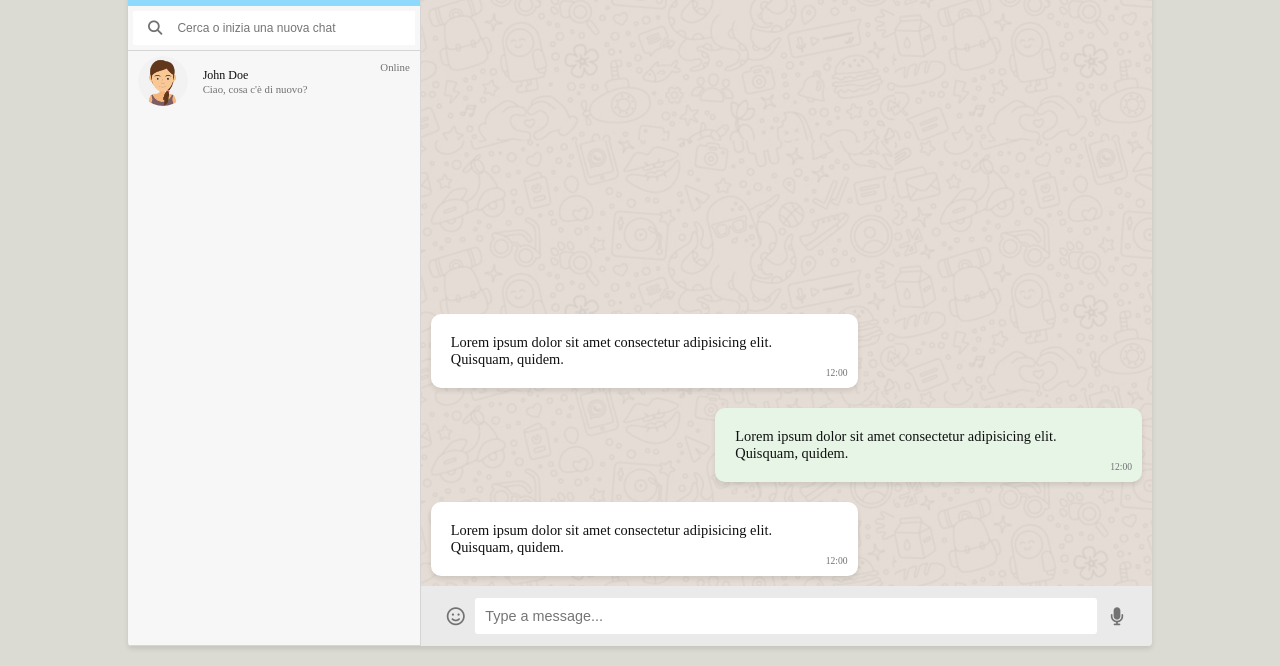
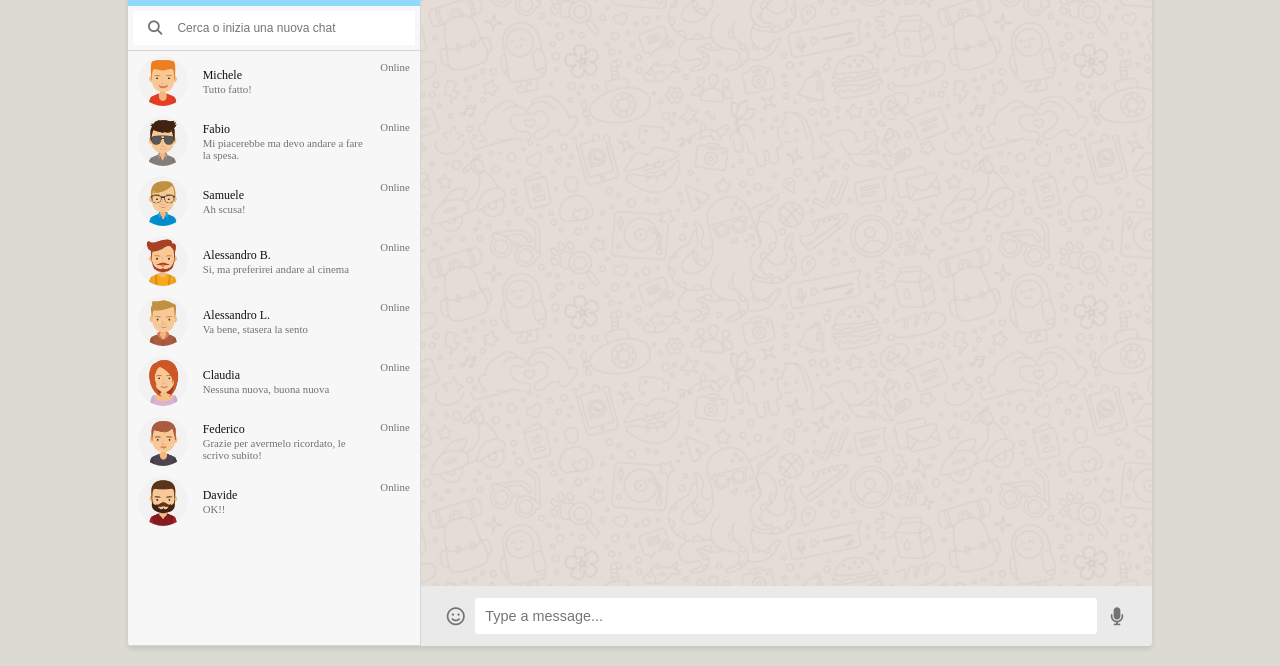
Before and after one commit to sargon17/vue-boolzapp, a plain HTML site: page index.html in a window 1280 px wide. Shown: the part 134-800 px from the top of the page. Drawn offline with nearby package versions, Linux system fonts and the light colour scheme.

Commit message:
Contacts section done & messages displayer done

```diff
--- a/index.html
+++ b/index.html
@@ -8,7 +8,8 @@
     <link rel="stylesheet" href="style/cleaner.css">
     <link rel="stylesheet" href="style/style.css">
     <script src="https://cdn.jsdelivr.net/npm/vue@2/dist/vue.js"></script>
-    <script src="script/script.js" defer></script>
+
+    <script src="script/script.js" defer type="module"></script>
     <link rel="preconnect" href="https://fonts.googleapis.com">
     <link rel="preconnect" href="https://fonts.gstatic.com" crossorigin>
     <link href="https://fonts.googleapis.com/css2?family=Montserrat:wght@300;400;500;600;700;800&display=swap"
@@ -22,7 +23,7 @@
 <body>
     <div class="wa__bg">
         <div class="top-bg"></div>
-        <div class="wa__main-container">
+        <div class="wa__main-container" id="app">
             <div class="wa__contacts-section">
                 <!-- contacts header section -->
                 <div class="wa__contacts__header">
@@ -71,16 +72,17 @@
                 <div class="wa__contacts__contacts-list-section">
                     <div class="wa__contacts__contacts-list">
                         <!-- contact card -->
-                        <div class="wa__contacts__contact-item">
+                        <div class="wa__contacts__contact-item" v-for="contact in contacts"
+                            @click="activeThisContact(contact)">
                             <div class="wa__contacts__contact-item__img">
-                                <img src="img/avatar_io.jpg" alt="user">
+                                <img :src="imgTemplate(contact)" :alt="contact.name">
                             </div>
                             <div class="wa__contacts__contact-item__data">
                                 <div class="wa__contacts__contact-item__name">
-                                    <p>John Doe</p>
+                                    <p>{{contact.name}}</p>
                                 </div>
                                 <div class="wa__contacts__contact-item__last-message">
-                                    <p>Ciao, cosa c'è di nuovo?</p>
+                                    <p>{{lastMessage(contact)}}</p>
                                 </div>
                             </div>
                             <div class="wa__contacts__contact-item__last-online">
@@ -121,36 +123,15 @@
                     </div>
                 </header>
                 <div class="wa__messages__body">
-                    <div class="wa__messages__message-container">
-                        <div class="wa__messages__message-wrapper">
+                    <div :class="message.status === 'sent' ? 'wa__messages__message-container' : 'wa__messages__message-container wa__messages__message-container--sent'"
+                        v-if="activeContact" v-for="message in activeChat">
+                        <div
+                            :class="message.status === 'sent' ? 'wa__messages__message-wrapper' : 'wa__messages__message-wrapper wa__messages__message-wrapper--sent'">
                             <div class="wa__messages__message-content">
-                                <p>Lorem ipsum dolor sit amet consectetur adipisicing elit. Quisquam,
-                                    quidem.</p>
+                                <p>{{message.message}}</p>
                             </div>
                             <div class="wa__messages__message-time">
-                                <p>12:00</p>
-                            </div>
-                        </div>
-                    </div>
-                    <div class="wa__messages__message-container wa__messages__message-container--sent ">
-                        <div class="wa__messages__message-wrapper wa__messages__message-wrapper--sent ">
-                            <div class="wa__messages__message-content">
-                                <p>Lorem ipsum dolor sit amet consectetur adipisicing elit. Quisquam,
-                                    quidem.</p>
-                            </div>
-                            <div class="wa__messages__message-time">
-                                <p>12:00</p>
-                            </div>
-                        </div>
-                    </div>
-                    <div class="wa__messages__message-container">
-                        <div class="wa__messages__message-wrapper">
-                            <div class="wa__messages__message-content">
-                                <p>Lorem ipsum dolor sit amet consectetur adipisicing elit. Quisquam,
-                                    quidem.</p>
-                            </div>
-                            <div class="wa__messages__message-time">
-                                <p>12:00</p>
+                                <p>{{message.date}}</p>
                             </div>
                         </div>
                     </div>
--- /dev/null
+++ b/script/contacts.js
@@ -0,0 +1,165 @@
+const contacts = [
+  {
+    name: "Michele",
+    avatar: "_1",
+    visible: true,
+    messages: [
+      {
+        date: "10/01/2020 15:30:55",
+        message: "Hai portato a spasso il cane?",
+        status: "sent",
+      },
+      {
+        date: "10/01/2020 15:50:00",
+        message: "Ricordati di stendere i panni",
+        status: "sent",
+      },
+      {
+        date: "10/01/2020 16:15:22",
+        message: "Tutto fatto!",
+        status: "received",
+      },
+    ],
+  },
+  {
+    name: "Fabio",
+    avatar: "_2",
+    visible: true,
+    messages: [
+      {
+        date: "20/03/2020 16:30:00",
+        message: "Ciao come stai?",
+        status: "sent",
+      },
+      {
+        date: "20/03/2020 16:30:55",
+        message: "Bene grazie! Stasera ci vediamo?",
+        status: "received",
+      },
+      {
+        date: "20/03/2020 16:35:00",
+        message: "Mi piacerebbe ma devo andare a fare la spesa.",
+        status: "sent",
+      },
+    ],
+  },
+  {
+    name: "Samuele",
+    avatar: "_3",
+    visible: true,
+    messages: [
+      {
+        date: "28/03/2020 10:10:40",
+        message: "La Marianna va in campagna",
+        status: "received",
+      },
+      {
+        date: "28/03/2020 10:20:10",
+        message: "Sicuro di non aver sbagliato chat?",
+        status: "sent",
+      },
+      {
+        date: "28/03/2020 16:15:22",
+        message: "Ah scusa!",
+        status: "received",
+      },
+    ],
+  },
+  {
+    name: "Alessandro B.",
+    avatar: "_4",
+    visible: true,
+    messages: [
+      {
+        date: "10/01/2020 15:30:55",
+        message: "Lo sai che ha aperto una nuova pizzeria?",
+        status: "sent",
+      },
+      {
+        date: "10/01/2020 15:50:00",
+        message: "Si, ma preferirei andare al cinema",
+        status: "received",
+      },
+    ],
+  },
+  {
+    name: "Alessandro L.",
+    avatar: "_5",
+    visible: true,
+    messages: [
+      {
+        date: "10/01/2020 15:30:55",
+        message: "Ricordati di chiamare la nonna",
+        status: "sent",
+      },
+      {
+        date: "10/01/2020 15:50:00",
+        message: "Va bene, stasera la sento",
+        status: "received",
+      },
+    ],
+  },
+  {
+    name: "Claudia",
+    avatar: "_6",
+    visible: true,
+    messages: [
+      {
+        date: "10/01/2020 15:30:55",
+        message: "Ciao Claudia, hai novità?",
+        status: "sent",
+      },
+      {
+        date: "10/01/2020 15:50:00",
+        message: "Non ancora",
+        status: "received",
+      },
+      {
+        date: "10/01/2020 15:51:00",
+        message: "Nessuna nuova, buona nuova",
+        status: "sent",
+      },
+    ],
+  },
+  {
+    name: "Federico",
+    avatar: "_7",
+    visible: true,
+    messages: [
+      {
+        date: "10/01/2020 15:30:55",
+        message: "Fai gli auguri a Martina che è il suo compleanno!",
+        status: "sent",
+      },
+      {
+        date: "10/01/2020 15:50:00",
+        message: "Grazie per avermelo ricordato, le scrivo subito!",
+        status: "received",
+      },
+    ],
+  },
+  {
+    name: "Davide",
+    avatar: "_8",
+    visible: true,
+    messages: [
+      {
+        date: "10/01/2020 15:30:55",
+        message: "Ciao, andiamo a mangiare la pizza stasera?",
+        status: "received",
+      },
+      {
+        date: "10/01/2020 15:50:00",
+        message: "No, l'ho già mangiata ieri, ordiniamo sushi!",
+        status: "sent",
+      },
+      {
+        date: "10/01/2020 15:51:00",
+        message: "OK!!",
+        status: "received",
+      },
+    ],
+  },
+];
+
+export default contacts;
--- a/script/script.js
+++ b/script/script.js
@@ -0,0 +1,24 @@
+import contactList from "./contacts.js";
+
+// new vue instance
+const whatsApp = new Vue({
+  el: "#app",
+  data: {
+    contacts: contactList,
+    activeContact: null,
+    activeChat: null,
+  },
+  methods: {
+    imgTemplate: function (contact) {
+      return `./img/avatar${contact.avatar}.jpg`;
+    },
+    lastMessage: function (contact) {
+      let lastMessage = contact.messages[contact.messages.length - 1];
+      return lastMessage.message;
+    },
+    activeThisContact: function (contact) {
+      this.activeContact = contact;
+      this.activeChat = contact.messages;
+    },
+  },
+});
--- a/style/style.css
+++ b/style/style.css
@@ -213,6 +213,11 @@
   justify-content: space-between;
   align-items: center;
   padding: 10px;
+  transition: all 0.2s ease-in-out;
+  cursor: pointer;
+}
+.wa__contacts__contact-item:hover {
+  background: var(--wa-bg-gray);
 }
 
 /* todo riutilizzare immagine profilo */
```
